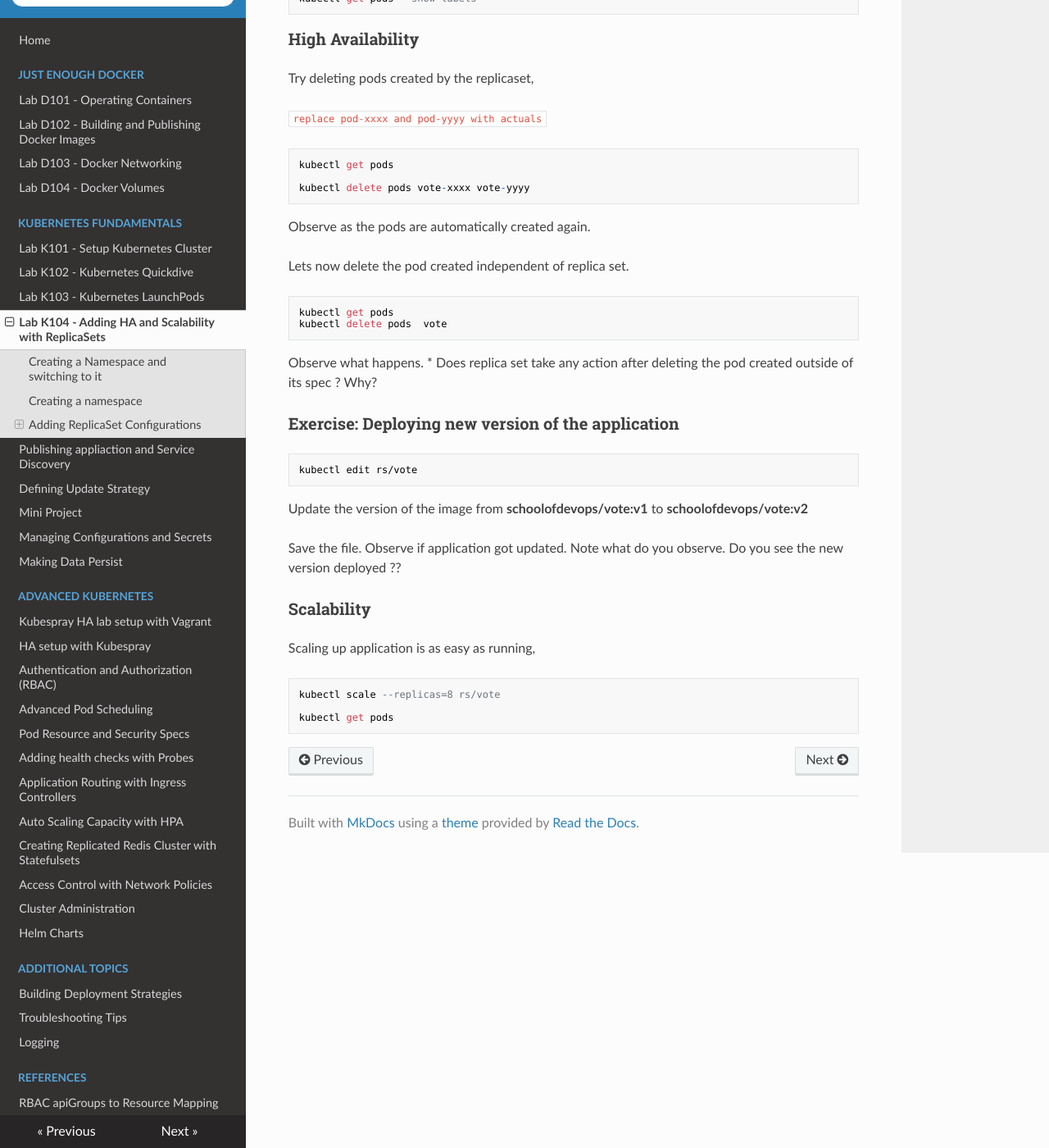
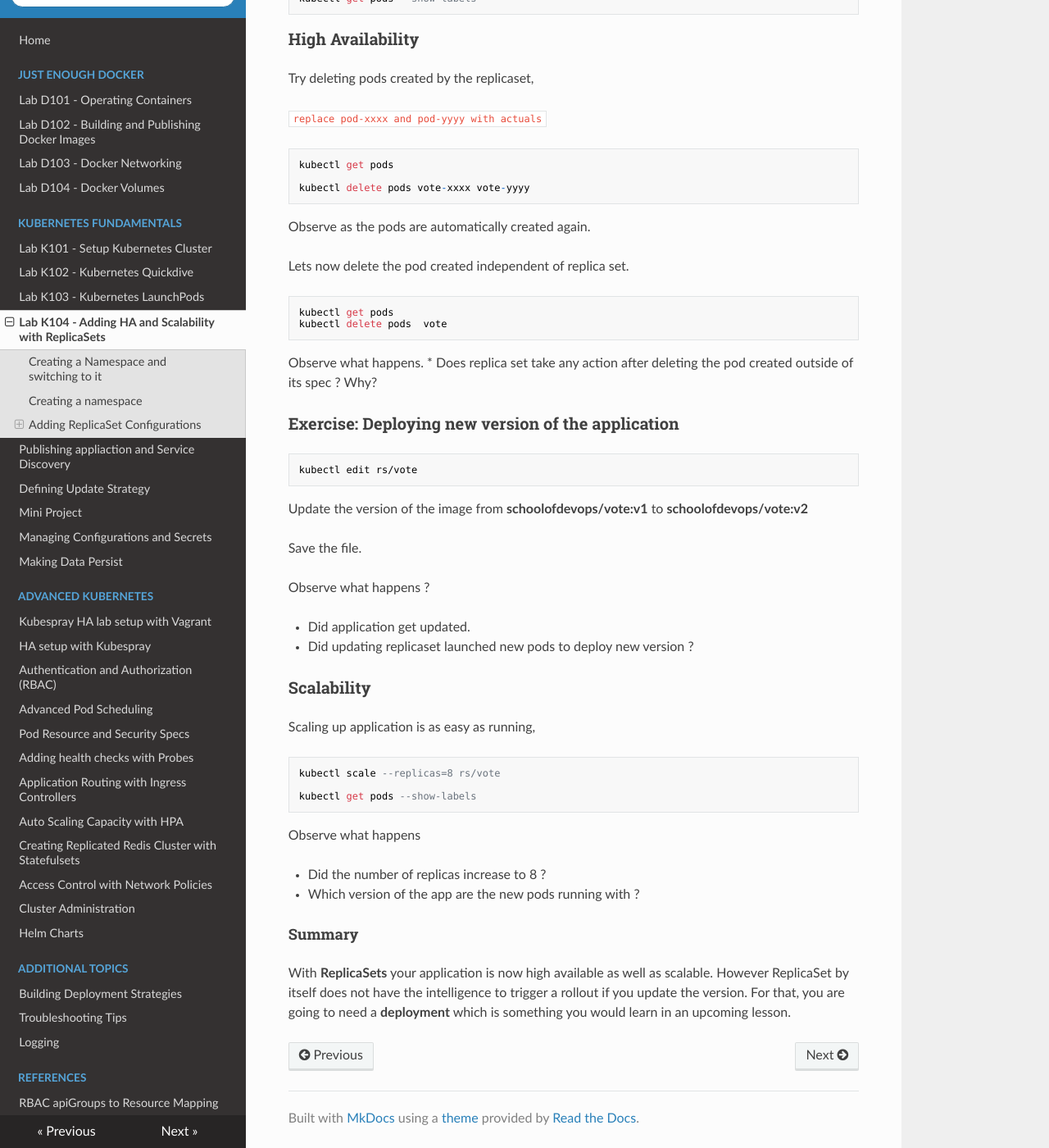
Before and after one commit to schoolofdevops/kubernetes-labguide, an MkDocs documentation site: the page built from chapters/replication.md, in a window 1280 px wide and 1400 px high, scrolled down 3008 px. Shown: the whole window at 82% size. Built offline with MkDocs 1.6.1, drawn with Linux system fonts in a browser that asks for light colours; nearby versions of some CDN libraries; old or Windows-style settings are respelled for this version of MkDocs.

Commit message:
updated rs lab

````diff
--- a/chapters/replication.md
+++ b/chapters/replication.md
@@ -204,7 +204,12 @@ kubectl edit rs/vote
 
 Update the version of the image from **schoolofdevops/vote:v1** to **schoolofdevops/vote:v2**
 
-Save the file. Observe if application got updated. Note what do you observe. Do you see the new version deployed ??
+Save the file.
+
+Observe what happens ?
+
+  * Did application get  updated.
+  * Did updating replicaset launched new pods to deploy new version ?
 
 
 ### Scalability
@@ -214,5 +219,15 @@ Scaling up application is as easy as running,
 ```
 kubectl scale --replicas=8 rs/vote
 
-kubectl get pods
+kubectl get pods --show-labels
 ```
+
+Observe what happens
+
+  * Did the number of  replicas increase to 8 ?
+  * Which version of the app are the new pods running with ?
+
+
+#### Summary
+
+With **ReplicaSets** your application is now high available as well as scalable. However ReplicaSet by itself does not have the intelligence to trigger a rollout if you update the version. For that, you are going to need a **deployment** which is something you would learn in an upcoming  lesson.
````
